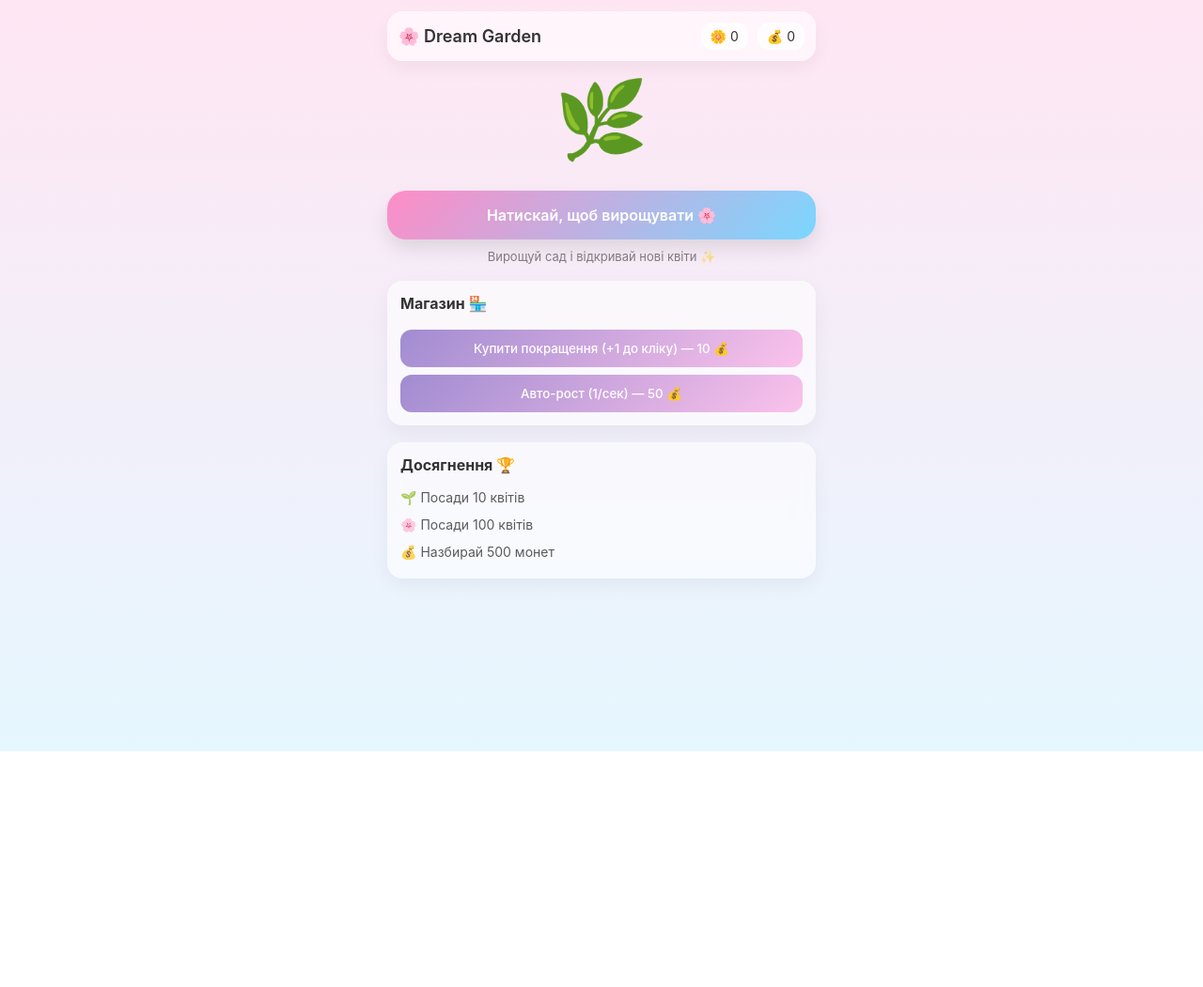
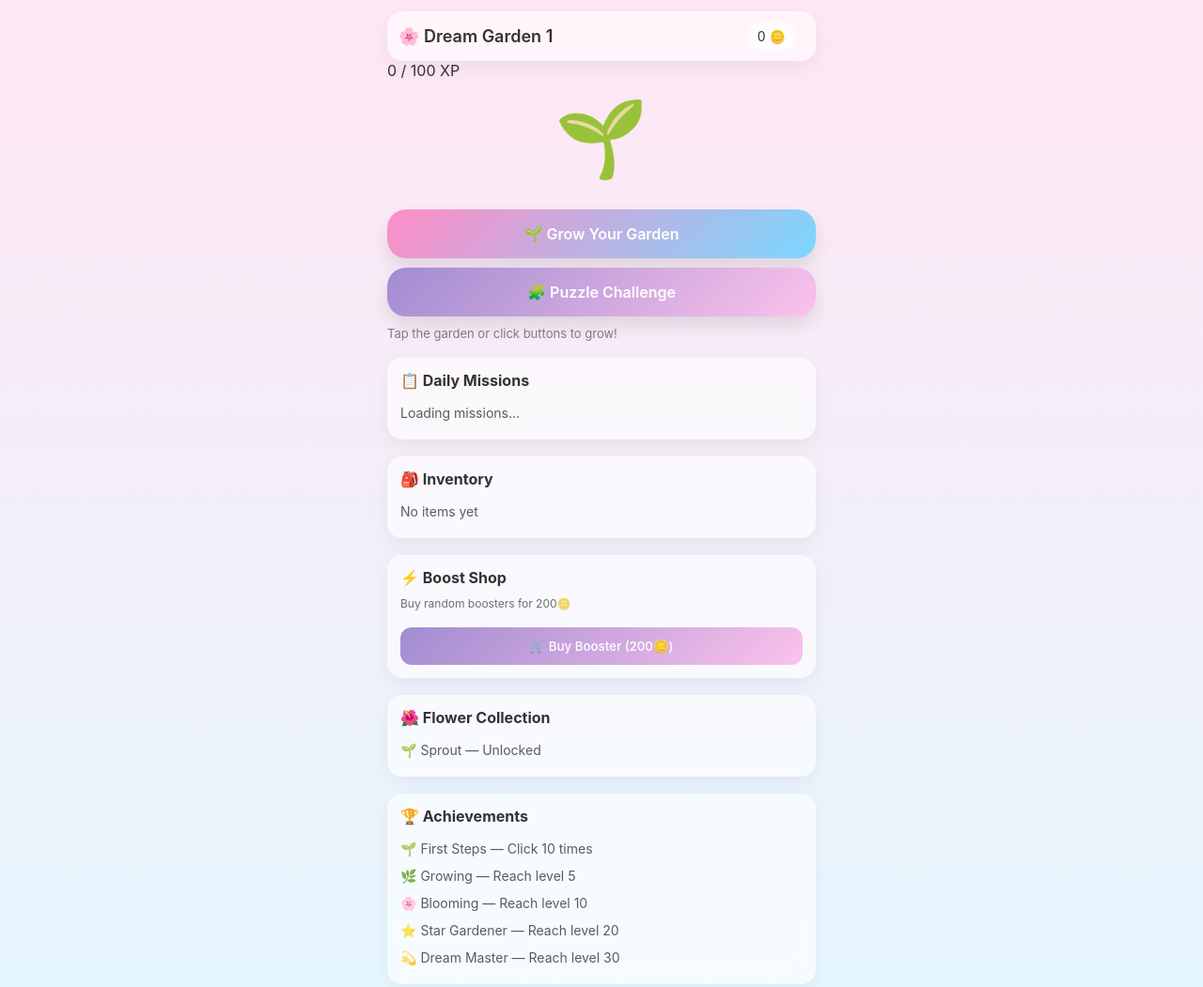
Before and after one commit to Maxim-Panas/Milka, a plain HTML site: page index.html in a window 1280 px wide. Shown: the whole page at 94% size. Before the commit the page ends 800 px from the top, so only its background shows below. Drawn offline with Linux system fonts and the light colour scheme; a script that the page names is missing.

Commit message:
Update index.html

```diff
--- a/index.html
+++ b/index.html
@@ -1,77 +1,108 @@
 <!DOCTYPE html>
 <html lang="uk">
 <head>
-  <meta charset="UTF-8" />
-  <meta name="viewport" content="width=device-width, initial-scale=1.0, maximum-scale=1.0, user-scalable=no"/>
+  <meta charset="UTF-8">
+  <meta name="viewport" content="width=device-width, initial-scale=1.0, user-scalable=no">
   <title>Dream Garden 🌸</title>
-
-  <link rel="stylesheet" href="style.css" />
-
-  <!-- Telegram WebApp SDK -->
+  <link rel="stylesheet" href="style.css">
+  <link rel="stylesheet" href="style-extension.css">
   <script src="https://telegram.org/js/telegram-web-app.js"></script>
+<base target="_blank">
 </head>
-
 <body>
   <div class="app">
 
-    <!-- HEADER -->
-    <header class="top-bar">
-      <div class="title">🌸 Dream Garden</div>
+    <!-- TOP BAR -->
+    <div class="top-bar">
+      <div class="title">
+        🌸 Dream Garden
+        <span class="level-badge" id="level-display">1</span>
+      </div>
+      <div class="stats">
+        <div class="stat" id="coin-display">0 🪙</div>
+        <div class="streak-indicator" id="streak-display"></div>
+      </div>
+    </div>
 
-      <div class="stats">
-        <div class="stat">
-          🌼 <span id="flowers">0</span>
-        </div>
-        <div class="stat">
-          💰 <span id="coins">0</span>
-        </div>
+    <!-- XP BAR -->
+    <div class="xp-bar-container">
+      <div class="xp-bar">
+        <div class="xp-bar-fill" id="xp-bar-fill" style="width: 0%"></div>
       </div>
-    </header>
+      <div class="xp-text" id="xp-text">0 / 100 XP</div>
+    </div>
 
-    <!-- MAIN GAME AREA -->
-    <main class="game-area">
+    <!-- BOOSTERS & EVENTS BAR -->
+    <div id="boosters-bar"></div>
+    <div id="events-bar"></div>
 
-      <div class="garden" id="garden">
-        🌿
-      </div>
+    <!-- GAME AREA -->
+    <div class="game-area">
+      <div class="garden" id="garden">🌱</div>
+      <div id="auto-display" style="font-size: 12px; opacity: 0.6; margin-top: 4px;"></div>
+    </div>
 
-      <button class="big-button" id="growBtn">
-        Натискай, щоб вирощувати 🌸
-      </button>
+    <!-- MAIN BUTTONS -->
+    <button class="big-button" id="grow-btn">
+      🌱 Grow Your Garden
+    </button>
 
-      <p class="hint">
-        Вирощуй сад і відкривай нові квіти ✨
-      </p>
+    <button class="big-button" id="puzzle-btn" style="margin-top: 10px; background: linear-gradient(135deg, #a18cd1, #fbc2eb);">
+      🧩 Puzzle Challenge
+    </button>
 
-    </main>
+    <p class="hint">Tap the garden or click buttons to grow!</p>
 
-    <!-- SHOP -->
-    <section class="panel">
-      <h2>Магазин 🏪</h2>
+    <!-- STATS -->
+    <div id="stats-display"></div>
 
-      <button class="shop-btn" id="buyFlower">
-        Купити покращення (+1 до кліку) — 10 💰
-      </button>
+    <!-- DAILY MISSIONS PANEL -->
+    <div class="panel">
+      <h2>📋 Daily Missions</h2>
+      <ul id="missions-list">
+        <li>Loading missions...</li>
+      </ul>
+    </div>
 
-      <button class="shop-btn" id="buyAuto">
-        Авто-рост (1/сек) — 50 💰
-      </button>
-    </section>
+    <!-- INVENTORY PANEL -->
+    <div class="panel">
+      <h2>🎒 Inventory</h2>
+      <ul id="inventory-list">
+        <li>No items yet</li>
+      </ul>
+    </div>
+
+    <!-- BOOST SHOP -->
+    <div class="panel">
+      <h2>⚡ Boost Shop</h2>
+      <p style="font-size: 12px; opacity: 0.7; margin-bottom: 10px;">Buy random boosters for 200🪙</p>
+      <button class="shop-btn" id="boost-shop">🛒 Buy Booster (200🪙)</button>
+    </div>
+
+    <!-- FLOWER COLLECTION -->
+    <div class="panel">
+      <h2>🌺 Flower Collection</h2>
+      <ul id="flower-list">
+        <li>🌱 Sprout — Unlocked</li>
+      </ul>
+    </div>
 
     <!-- ACHIEVEMENTS -->
-    <section class="panel">
-      <h2>Досягнення 🏆</h2>
-      <ul id="achievements">
-        <li>🌱 Посади 10 квітів</li>
-        <li>🌸 Посади 100 квітів</li>
-        <li>💰 Назбирай 500 монет</li>
+    <div class="panel">
+      <h2>🏆 Achievements</h2>
+      <ul id="achievements-list">
+        <li>🌱 First Steps — Click 10 times</li>
+        <li>🌿 Growing — Reach level 5</li>
+        <li>🌸 Blooming — Reach level 10</li>
+        <li>⭐ Star Gardener — Reach level 20</li>
+        <li>💫 Dream Master — Reach level 30</li>
       </ul>
-    </section>
-
-    <!-- FLOATING MESSAGE -->
-    <div id="message" class="message hidden"></div>
+    </div>
 
   </div>
+
+  <!-- MESSAGE POPUP -->
+  <div class="message hidden" id="message">Welcome!</div>
 
   <script src="script.js"></script>
 </body>
```
